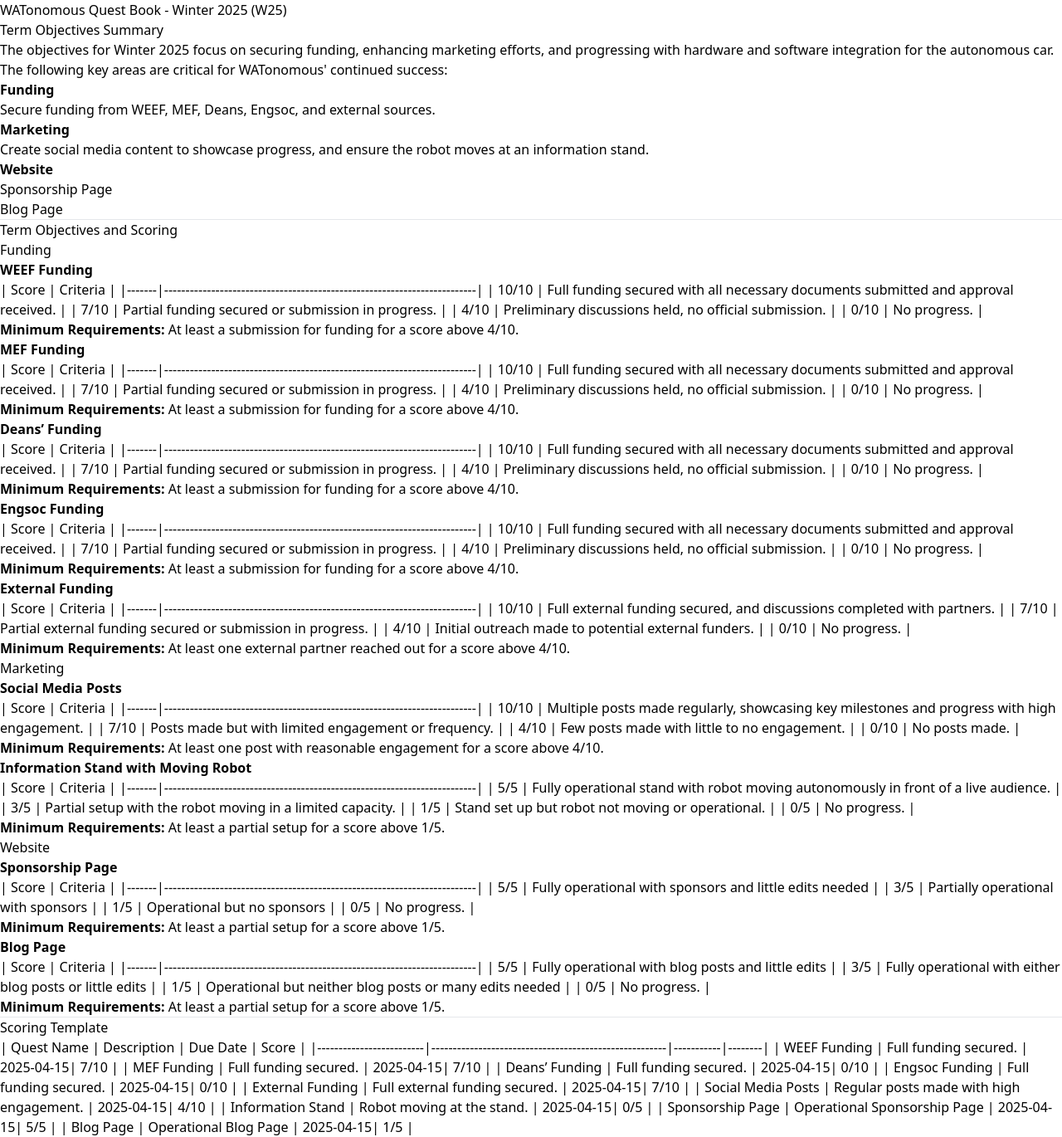
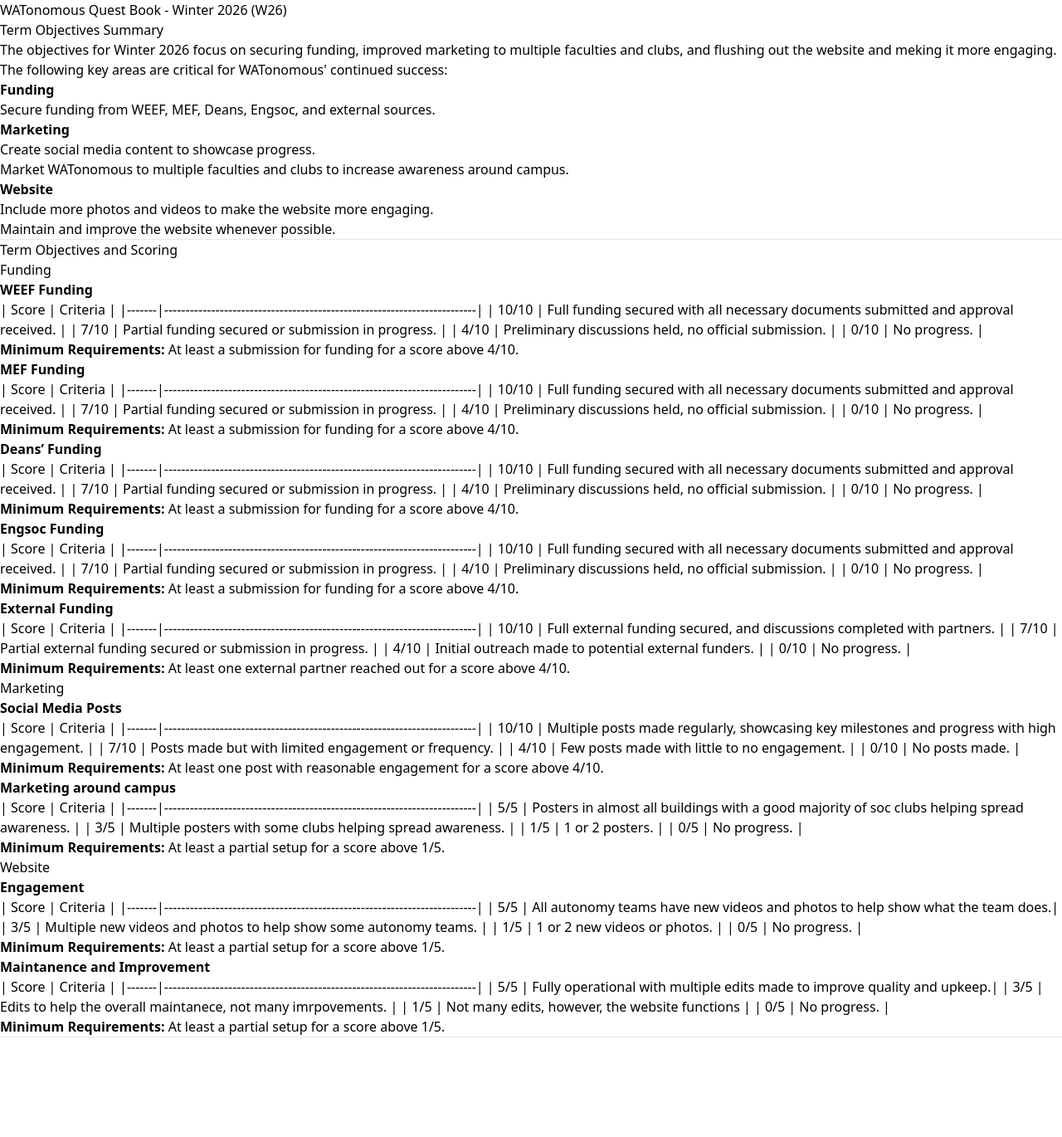
Before and after one commit to WATonomous/wato_wiki, a Next.js app: page /quest_books/archive/w25_bizops_quests in a window 1280 px wide. Shown: the whole page at 83% size. After the commit the page ends 1250 px from the top, so only its background shows below. Built offline with nearby package versions, Linux system fonts and the light colour scheme.

Commit message:
WATonomous Bizops Quest Book for Winter 2026
Updated the quest book for Winter 2026, revising objectives and scoring criteria. Improved marketing strategies and website engagement.

```diff
--- a/pages/quest_books/archive/w25_bizops_quests.mdx
+++ b/pages/quest_books/archive/w25_bizops_quests.mdx
@@ -1,16 +1,17 @@
-# WATonomous Quest Book - Winter 2025 (W25)
+# WATonomous Quest Book - Winter 2026 (W26)
 
 ## Term Objectives Summary
 
-The objectives for Winter 2025 focus on securing funding, enhancing marketing efforts, and progressing with hardware and software integration for the autonomous car. The following key areas are critical for WATonomous' continued success:
+The objectives for Winter 2026 focus on securing funding, improved marketing to multiple faculties and clubs, and flushing out the website and meking it more engaging. The following key areas are critical for WATonomous' continued success:
 
 1. **Funding**
    - Secure funding from WEEF, MEF, Deans, Engsoc, and external sources.
 2. **Marketing**
-   - Create social media content to showcase progress, and ensure the robot moves at an information stand.
+   - Create social media content to showcase progress.
+   - Market WATonomous to multiple faculties and clubs to increase awareness around campus.
 3. **Website**
-   - Sponsorship Page
-   - Blog Page
+   - Include more photos and videos to make the website more engaging.
+   - Maintain and improve the website whenever possible.
 
 ---
 
@@ -86,53 +87,39 @@ The objectives for Winter 2025 focus on securing funding, enhancing marketing ef
 
 **Minimum Requirements:** At least one post with reasonable engagement for a score above 4/10.
 
-2. **Information Stand with Moving Robot**
+2. **Marketing around campus**
 
 | Score | Criteria                                                                 |
 |-------|-------------------------------------------------------------------------|
-| 5/5   | Fully operational stand with robot moving autonomously in front of a live audience. |
-| 3/5   | Partial setup with the robot moving in a limited capacity.              |
-| 1/5   | Stand set up but robot not moving or operational.                       |
+| 5/5   | Posters in almost all buildings with a good majority of soc clubs helping spread awareness. |
+| 3/5   | Multiple posters with some clubs helping spread awareness.              |
+| 1/5   | 1 or 2 posters.                                                         |
 | 0/5   | No progress.                                                            |
 
 **Minimum Requirements:** At least a partial setup for a score above 1/5.
 
 #### Website
 
-2. **Sponsorship Page**
+2. **Engagement**
 
 | Score | Criteria                                                                 |
 |-------|-------------------------------------------------------------------------|
-| 5/5   | Fully operational with sponsors and little edits needed |
-| 3/5   | Partially operational with sponsors             |
-| 1/5   | Operational but no sponsors                       |
+| 5/5   | All autonomy teams have new videos and photos to help show what the team does.|
+| 3/5   | Multiple new videos and photos to help show some autonomy teams.        |
+| 1/5   | 1 or 2 new videos or photos.                                            |
 | 0/5   | No progress.                                                            |
 
 **Minimum Requirements:** At least a partial setup for a score above 1/5.
 
-2. **Blog Page**
+2. **Maintanence and Improvement**
 
 | Score | Criteria                                                                 |
 |-------|-------------------------------------------------------------------------|
-| 5/5   | Fully operational with blog posts and little edits |
-| 3/5   | Fully operational with either blog posts or little edits             |
-| 1/5   | Operational but neither blog posts or many edits needed                     |
+| 5/5   | Fully operational with multiple edits made to improve quality and upkeep.|
+| 3/5   | Edits to help the overall maintanece, not many imrpovements.            |
+| 1/5   | Not many edits, however, the website functions                          |
 | 0/5   | No progress.                                                            |
 
 **Minimum Requirements:** At least a partial setup for a score above 1/5.
 
 ---
-
-### Scoring Template
-
-| Quest Name              | Description                                           | Due Date  | Score  |
-|-------------------------|-------------------------------------------------------|-----------|--------|
-| WEEF Funding            | Full funding secured.                                 | 2025-04-15| 7/10       |
-| MEF Funding             | Full funding secured.                                 | 2025-04-15| 7/10       |
-| Deans’ Funding          | Full funding secured.                                 | 2025-04-15| 0/10       |
-| Engsoc Funding          | Full funding secured.                                 | 2025-04-15| 0/10       |
-| External Funding        | Full external funding secured.                        | 2025-04-15| 7/10       |
-| Social Media Posts      | Regular posts made with high engagement.              | 2025-04-15| 4/10       |
-| Information Stand       | Robot moving at the stand.                            | 2025-04-15| 0/5       |
-| Sponsorship Page        | Operational Sponsorship Page                           | 2025-04-15| 5/5       |
-| Blog Page               | Operational Blog Page                            | 2025-04-15| 1/5       |
```
